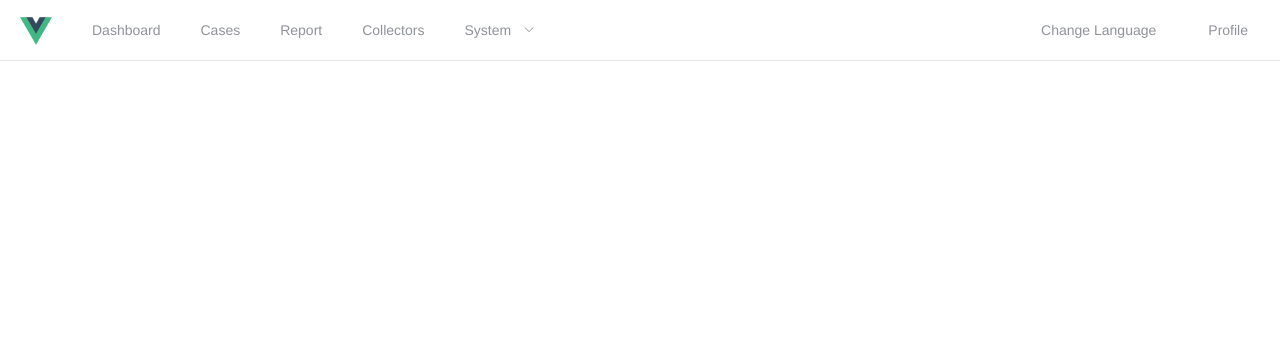
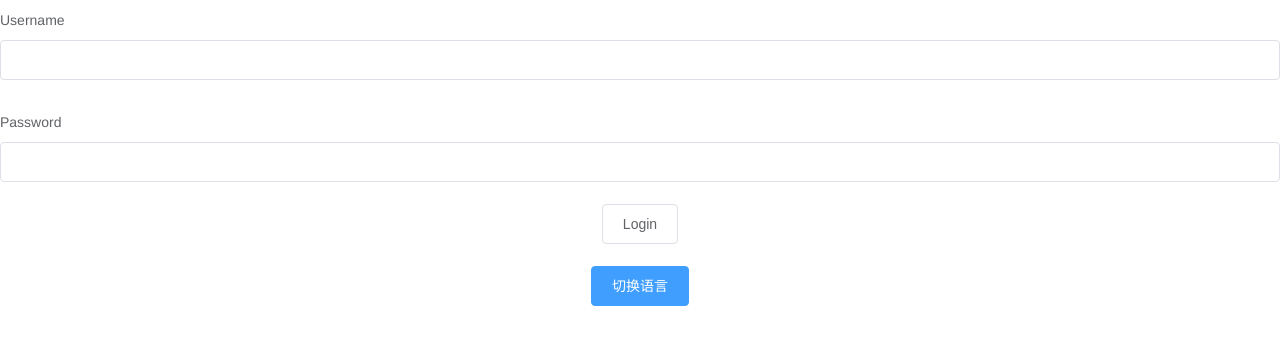
Before and after one commit to ifan112/demo-vue2project, a Vue app: page / in a window 1280 px wide. Shown: the top 344 px of the page. Built offline with nearby package versions, Linux system fonts and the light colour scheme.

Commit message:
支持根据后台权限动态加载路由

```diff
--- a/src/components/HeaderMenu.vue
+++ b/src/components/HeaderMenu.vue
@@ -10,7 +10,7 @@
         <img src="../assets/logo.png" height="32px" />
       </el-menu-item>
 
-      <template v-for="(menu, index) in menus">
+      <template v-for="(menu, index) in menus[0].children">
 
         <el-submenu v-if="menu.subMenus && menu.subMenus.length > 0" :key="index" :index="menu.path">
           <template slot="title">{{ $t(menu.name) }} </template>
@@ -45,34 +45,36 @@ export default {
   data() {
     return {
       activeIndex: "dashboard",
-      menus: [
-        {
-          path: "/dashboard",
-          name: "menu.dashboard"
-        },
-        {
-          path: "/cases",
-          name: "menu.cases"
-        },
-        {
-          path: "/report",
-          name: "menu.report"
-        },
-        {
-          path: "/collectors",
-          name: "menu.collectors"
-        },
-        {
-          path: "",
-          name: "menu.system",
-          subMenus: [
-            {
-              path: "/system/role",
-              name: "menu.systemRole",
-            },
-          ],
-        },
-      ],
+      // menus: this.$router.options.routes
+      menus: JSON.parse(localStorage.getItem('routesRequirePermission'))
+      // menus: [
+      //   {
+      //     path: "/dashboard",
+      //     name: "menu.dashboard"
+      //   },
+      //   {
+      //     path: "/cases",
+      //     name: "menu.cases"
+      //   },
+      //   {
+      //     path: "/report",
+      //     name: "menu.report"
+      //   },
+      //   {
+      //     path: "/collectors",
+      //     name: "menu.collectors"
+      //   },
+      //   {
+      //     path: "",
+      //     name: "menu.system",
+      //     subMenus: [
+      //       {
+      //         path: "/system/role",
+      //         name: "menu.systemRole",
+      //       },
+      //     ],
+      //   },
+      // ],
     };
   },
 
--- a/src/router/index.js
+++ b/src/router/index.js
@@ -1,76 +1,27 @@
 import Vue from 'vue'
 import VueRouter from 'vue-router'
-import Home from '@views/Home.vue'
 import Login from '@views/Login.vue'
-import Report from '@views/Report.vue'
-import Customer from '@views/Customer.vue'
-import Dashboard from '@views/Dashboard.vue'
-import Cases from '@views/Cases.vue'
-import Collectors from '@views/Collectors.vue'
-import Profile from '@views/Profile.vue'
-import SystemRole from '@views/system/Role.vue'
 
 Vue.use(VueRouter)
 
-const routes = [
-  // {
-  //   path: '/',
-  //   name: 'Login',
-  //   component: Login
-  // },
+// 公开路由
+const publicRoutes = [
+  {
+    path: '/',
+    name: 'Login',
+    component: Login
+  },
   {
     path: '/login',
     name: 'Login',
     component: Login
-  },
-  {
-    path: '/',
-    name: 'Home',
-    component: Home,
-    children: [
-      {
-        path: '/dashboard',
-        name: 'Dashboard',
-        component: Dashboard
-      },
-      {
-        path: '/cases',
-        name: 'Cases',
-        component: Cases
-      },
-      {
-        path: '/collectors',
-        name: 'Collectors',
-        component: Collectors
-      },
-      {
-        path: '/report',
-        name: 'Report',
-        component: Report
-      },
-      {
-        path: '/customer',
-        name: 'Customer',
-        component: Customer
-      },
-      {
-        path: '/profile',
-        name: 'Profile',
-        component: Profile
-      },
-      {
-        path: '/system/role',
-        name: 'SystemRole',
-        component: SystemRole
-      }
-    ]
   }
 ]
 
 const router = new VueRouter({
   mode: 'history',
   base: process.env.BASE_URL,
-  routes
+  routes: publicRoutes
 })
 
 export default router
--- /dev/null
+++ b/src/router/permissions.js
@@ -0,0 +1,57 @@
+import Home from '@views/Home.vue'
+import Report from '@views/Report.vue'
+import Customer from '@views/Customer.vue'
+import Dashboard from '@views/Dashboard.vue'
+import Cases from '@views/Cases.vue'
+import Collectors from '@views/Collectors.vue'
+import Profile from '@views/Profile.vue'
+import SystemRole from '@views/system/Role.vue'
+
+
+// 需要权限才可以访问的路由
+const routesRequirePermission = [
+  {
+    path: '/',
+    name: 'Home',
+    component: Home,
+    children: [
+      {
+        path: '/dashboard',
+        name: 'Dashboard',
+        component: Dashboard
+      },
+      {
+        path: '/cases',
+        name: 'Cases',
+        component: Cases
+      },
+      {
+        path: '/collectors',
+        name: 'Collectors',
+        component: Collectors
+      },
+      {
+        path: '/report',
+        name: 'Report',
+        component: Report
+      },
+      {
+        path: '/customer',
+        name: 'Customer',
+        component: Customer
+      },
+      {
+        path: '/profile',
+        name: 'Profile',
+        component: Profile
+      },
+      {
+        path: '/system/role',
+        name: 'SystemRole',
+        component: SystemRole
+      }
+    ]
+  }
+]
+
+export default routesRequirePermission
--- a/src/views/Login.vue
+++ b/src/views/Login.vue
@@ -22,6 +22,7 @@
 
 <script>
 import i18n from "@locales/i18n";
+import routesRequirePermission from '../router/permissions.js'
 
 export default {
   name: "Login",
@@ -50,22 +51,40 @@ export default {
     },
 
     submitLogin() {
-      console.log(this.loginForm);
-      console.log(process.env.VUE_APP_apiUrl);
-
       const param = JSON.stringify({
         username: this.loginForm.username,
         password: this.loginForm.password,
       });
-      console.log(param);
 
-      this.$axios.post("/collect/account/login", param).then((resp) => {
-        console.log(resp)
+      this.$axios.post("/collect/account/login", param)
+        .then((resp) => {
+          const token = resp.data.token
+          this.$axios.get("/query_user_info", {
+            headers: {
+              "Authorization": "A " + token
+            }
+          })
+          .then((queryUserInfoResp) => {
+              const permissionSet = new Set(queryUserInfoResp.data.perm_list)
+              const realPermissionList = new Array()
 
-        this.$router.push({
-          name: 'Report'
-        })
-      });
+              const allPermissions = routesRequirePermission[0].children
+              allPermissions.forEach(r => {
+                if (permissionSet.has(r.name)) {
+                    realPermissionList.push(r)
+                }
+              })
+
+              routesRequirePermission[0].children = realPermissionList
+
+              localStorage.setItem('routesRequirePermission', JSON.stringify(routesRequirePermission))
+
+              this.$router.addRoutes(routesRequirePermission)
+              this.$router.push({
+                path: "/dashboard"
+              })
+          })
+        });
     },
   },
 };
```
